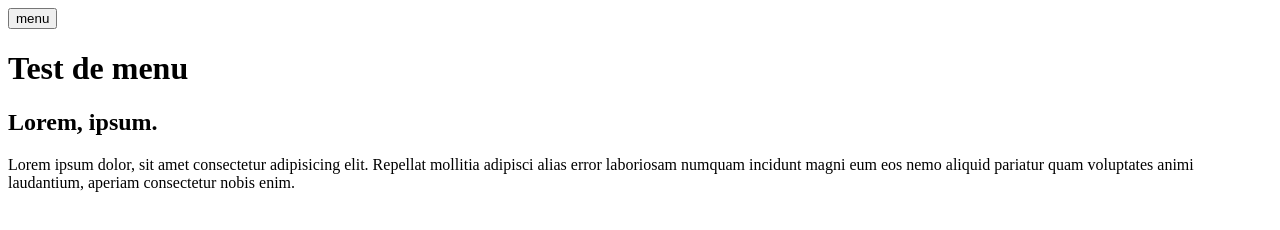
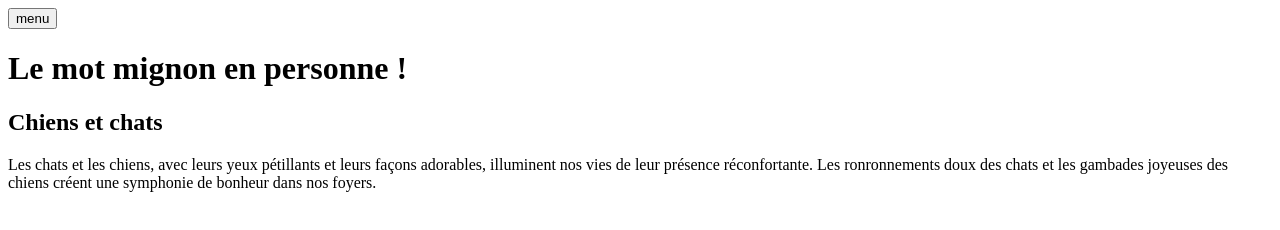
Before and after one commit to MMI-SAE-105/2023-r113-tp2-menu-alpinejs-mrkalo25, a plain HTML site: page index.html in a window 1280 px wide. Drawn offline with nearby package versions, Linux system fonts and the light colour scheme.

Commit message:
changement de la page d'accueil

```diff
--- a/index.html
+++ b/index.html
@@ -37,7 +37,7 @@
       >
         menu
       </button>
-      <h1>Test de menu</h1>
+      <h1>Le mot mignon en personne !</h1>
       <nav id="mainNav"
       x-show="menuIsOpen"
       x-transition.duration.800ms
@@ -50,12 +50,11 @@
       </nav>
     </header>
     <!-- h2>lorem2^p>lorem -->
-    <h2>Lorem, ipsum.</h2>
+    <h2>Chiens et chats</h2>
     <p>
-      Lorem ipsum dolor, sit amet consectetur adipisicing elit. Repellat
-      mollitia adipisci alias error laboriosam numquam incidunt magni eum eos
-      nemo aliquid pariatur quam voluptates animi laudantium, aperiam
-      consectetur nobis enim.
+      Les chats et les chiens, avec leurs yeux pétillants et leurs façons adorables,
+      illuminent nos vies de leur présence réconfortante.
+      Les ronronnements doux des chats et les gambades joyeuses des chiens créent une symphonie de bonheur dans nos foyers.
     </p>
   </body>
 </html>
```
